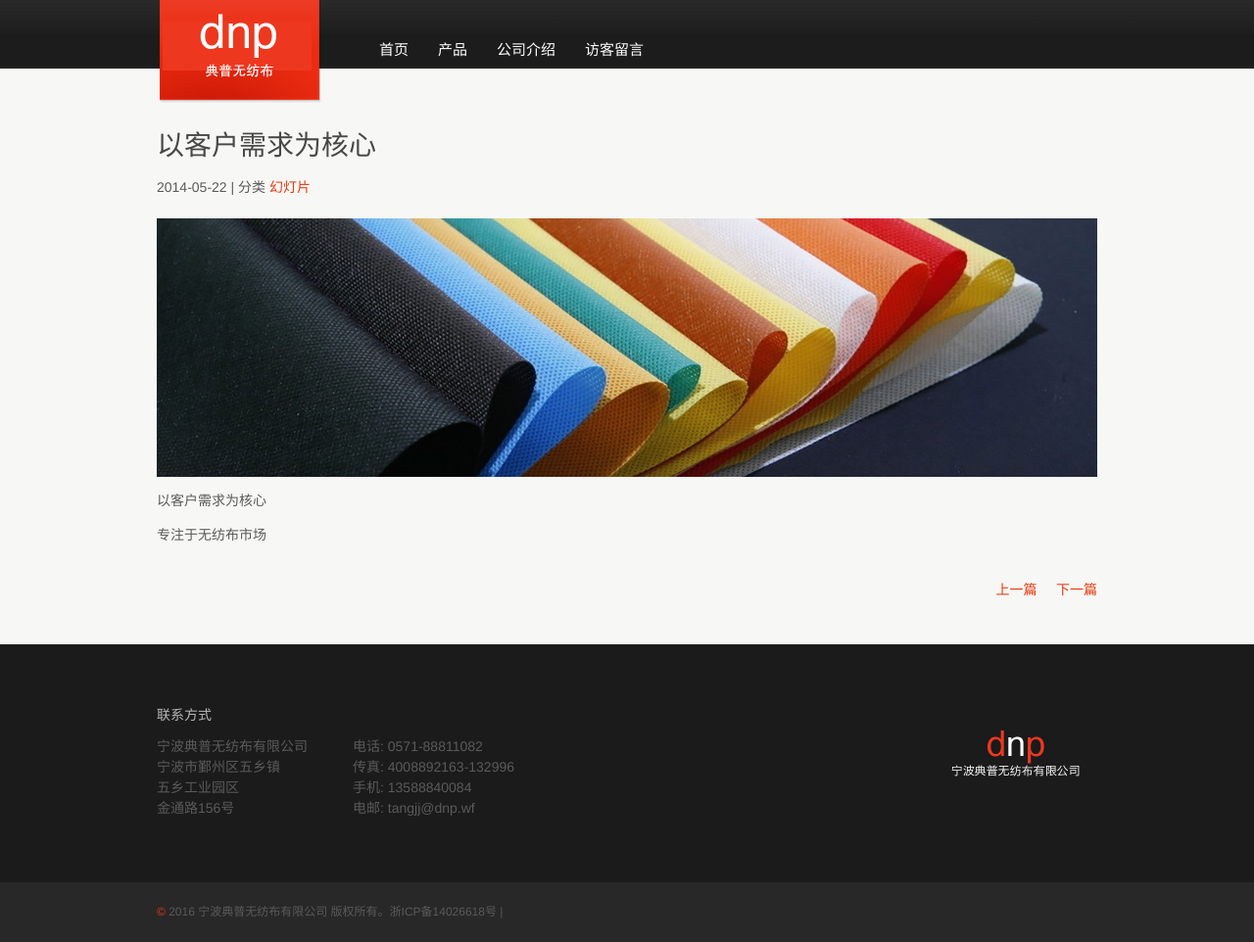
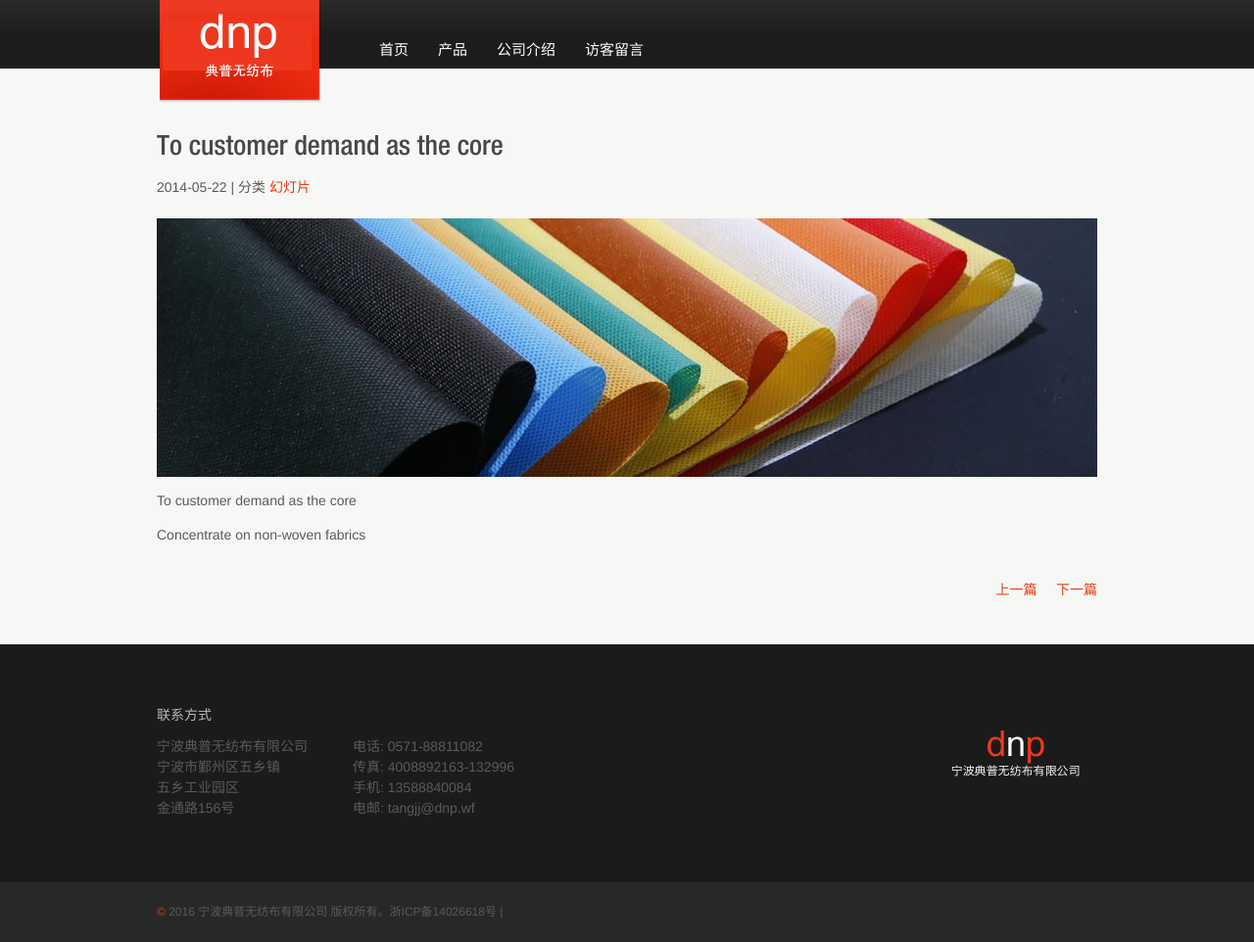
Before and after one commit to tangjj/DNP, a Jekyll site: the page built from _posts/2014-05-22-slide2.md, in a window 1280 px wide. Shown: the whole page at 98% size. Built offline with Jekyll 4.4.1, drawn with Linux system fonts in a browser that asks for light colours; Markdown is read by kramdown in place of the engine named in the settings; comment, search, counter and statistics services are not loaded.

Commit message:
5555
djsg

```diff
--- a/_posts/2014-05-22-slide2.md
+++ b/_posts/2014-05-22-slide2.md
@@ -1,11 +1,11 @@
 ---
 date: 2014-05-22 01:49:12+00:00
 layout: post
-title: 以客户需求为核心
-intro: 专注于无纺布市场
+title: To customer demand as the core
+intro: Concentrate on non-woven fabrics
 categories: 幻灯片
 ---
 
-以客户需求为核心
+To customer demand as the core
 
-专注于无纺布市场
+Concentrate on non-woven fabrics
```
Also changed, not shown: _posts/2014-05-23-slide3.md (+2 -2 lines).
